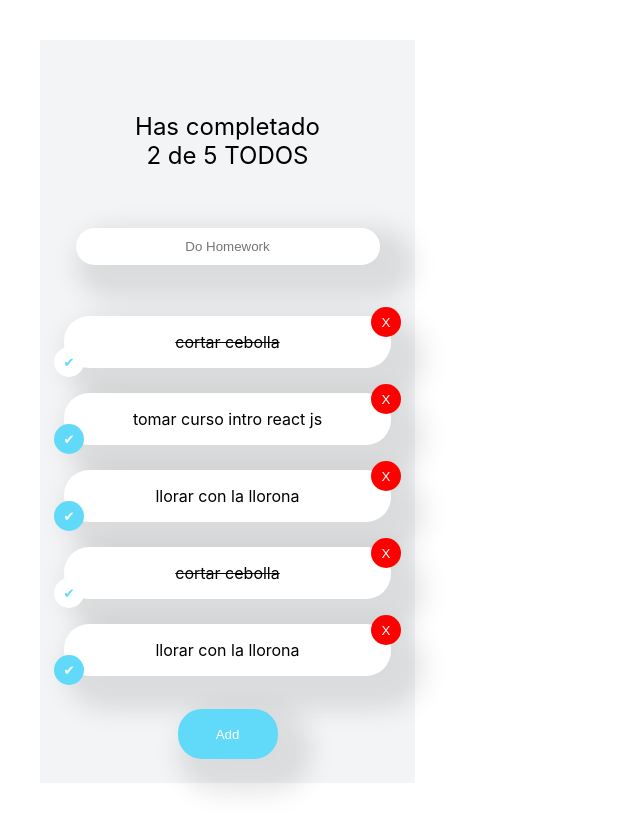
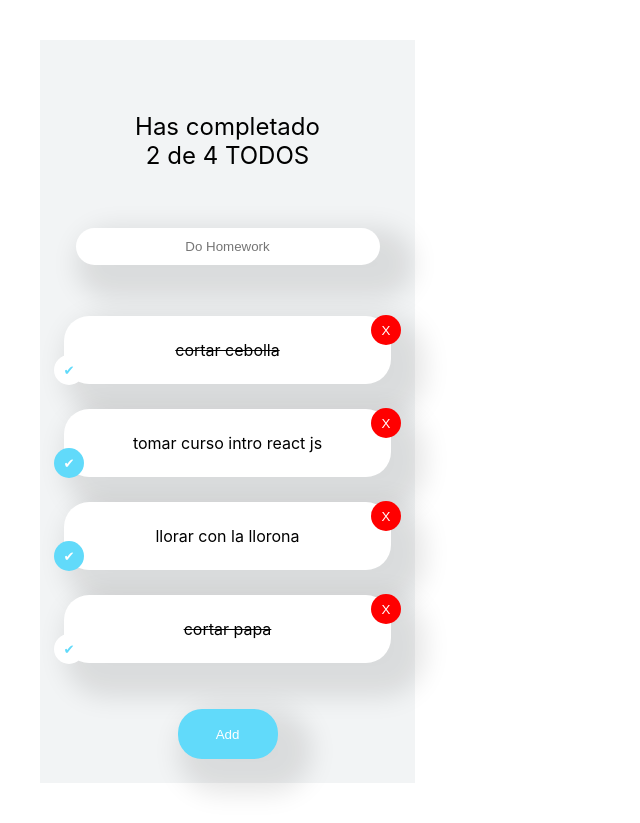
Before and after one commit to BNicDev/TodoMachine, a React (Create React App) app: page / in a window 1280 px wide. Shown: the whole page, without its empty margins (0-640 px from the left). Built offline with nearby package versions, Linux system fonts and the light colour scheme.

Commit message:
interacciones

```diff
--- a/src/App.js
+++ b/src/App.js
@@ -10,8 +10,8 @@ const defaultTodos = [
 {text:'cortar cebolla', completed:true},
 {text:'tomar curso intro react js', completed:false},
 {text:'llorar con la llorona', completed:false},
-{text:'cortar cebolla', completed:true},
-{text:'llorar con la llorona', completed:false},
+{text:'cortar papa', completed:true},
+// {text:'LALALAL', completed:true},
 ];
 
 function App() {
@@ -20,14 +20,33 @@ function App() {
   const completedTodos = todos.filter(todo=>!!todo.completed).length;
   const totalTodos = todos.length
 
+  const searchedTodos = todos.filter(todo=>{
+    const todoText = todo.text.toLowerCase()
+    const searchText = state.toLowerCase()
+    return( todoText.includes(searchText))
+  })
+
+  const completeTodo = (text)=>{
+    const newTodos = [...todos];
+    const index = newTodos.findIndex((todo)=>todo.text === text)
+    newTodos[index].completed=true;
+    setTodos(newTodos)
+  }
+  const DeleteTodo = (text)=>{
+    const newTodos = [...todos];
+    const index = newTodos.findIndex((todo)=>todo.text === text)
+    newTodos.splice(index,1);
+    setTodos(newTodos)
+  }
+
   console.log('los usuariosn buscan todos' + state)
   return (
     <div className='appContainer'>
     <TodoCounter completed={completedTodos} total ={totalTodos}/>
      <TodoSearch state={state} setState={setState}/>
       <TodoList>
-        {defaultTodos.map(todo =>(
-          <TodoItems key={todo.text} text={todo.text} completed={todo.completed}/>
+        {searchedTodos.map(todo =>(
+          <TodoItems key={todo.text} text={todo.text} completed={todo.completed} onComplete={()=>completeTodo(todo.text)} onDelete={()=>DeleteTodo(todo.text)} />
         ))}
       </TodoList>
       <CreateTodoButton/>
--- a/src/Components/TodoCounter.js
+++ b/src/Components/TodoCounter.js
@@ -2,6 +2,15 @@ import './TodoCounter.css'
 
 function TodoCounter({total, completed}){
     return(
+      total === completed ?
+      <div className='counterContainer'>
+      <h1>
+        Felicitaciones!! Completaste todos los TODO'S
+    </h1>
+  </div>
+
+:
+
       <div className='counterContainer'>
           <h1>
             Has completado <br/> {completed} de {total} TODOS
--- a/src/Components/TodoItems.js
+++ b/src/Components/TodoItems.js
@@ -2,9 +2,9 @@ import './TodoItem.css'
 function TodoItems(props){
     return(
         <li className='containsLi'>
-        <button className={`checkButton ${props.completed&&"checkButton-active" }`}>✔</button>
+        <button className={`checkButton ${props.completed&&"checkButton-active" }`}onClick={props.onComplete}>✔</button>
         <p className={`parrafo ${props.completed&&'parrafo-active'}`}>{props.text}</p>
-        <button className='nonButton'>X</button>
+        <button className='nonButton' onClick={props.onDelete}>X</button>
       </li>
     );
   }
```
